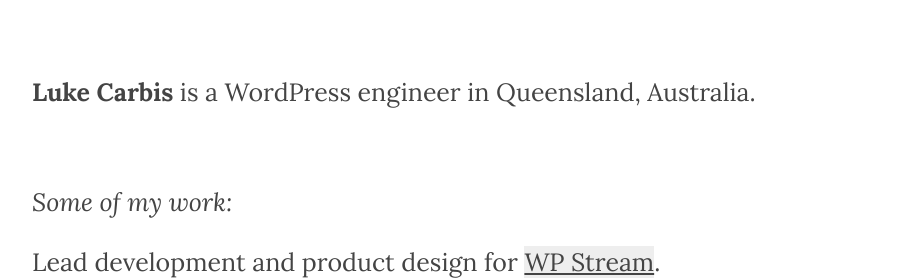
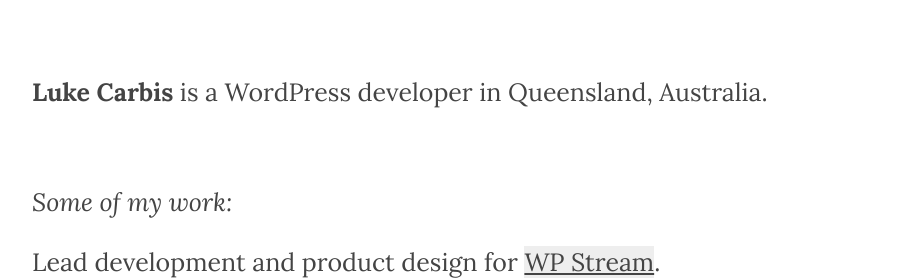
Before and after one commit to lukecarbis/old-carb.is, a Jekyll site: the page built from index.html, in a window 1280 px wide. Shown: the top 280 px of the page, without its empty margins (128-1034 px from the left). Built offline with Jekyll 4.4.1, drawn with Linux system fonts in a browser that asks for light colours.

Commit message:
Job title change

```diff
--- a/_config.yml
+++ b/_config.yml
@@ -3,7 +3,7 @@ title: Luke Carbis
 url: "http://carb.is" # the base hostname & protocol for your site
 baseurl: "" # the subpath of your site, e.g. /blog/
 who: Luke Carbis
-what: WordPress engineer
+what: WordPress developer
 where: Queensland, Australia
 email: luke@carb.is
 email_encoded: "yhxr@pneo.vf" # see http://rot13.com
```
